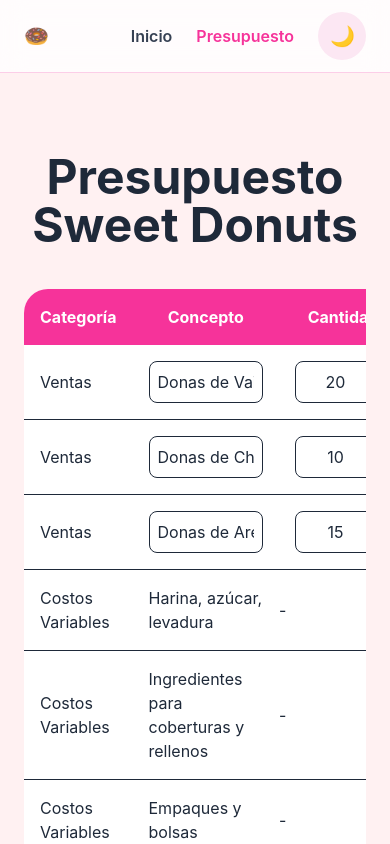
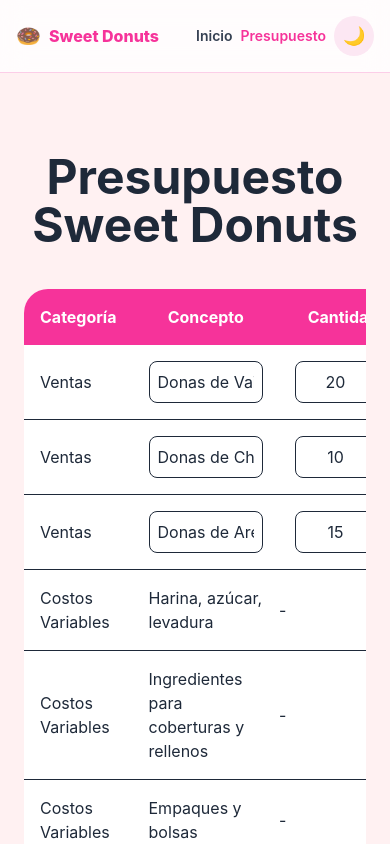
Before and after one commit to SergioGodPlay/SweetDonuts, a React (Vite) app: page /presupuesto in a window 390 px wide. Shown: the top 844 px of the page. Built offline with nearby package versions, Linux system fonts and the light colour scheme.

Commit message:
arrreglada navbar

```diff
--- a/src/components/NavBar.tsx
+++ b/src/components/NavBar.tsx
@@ -1,9 +1,8 @@
-import type { Dispatch, SetStateAction } from "react";
 import { Link, NavLink } from "react-router-dom";
 
 type NavbarProps = {
   darkMode: boolean;
-  setDarkMode: Dispatch<SetStateAction<boolean>>;
+  setDarkMode: (value: boolean) => void;
 };
 
 export const Navbar = ({ darkMode, setDarkMode }: NavbarProps) => {
@@ -21,28 +20,60 @@ export const Navbar = ({ darkMode, setDarkMode }: NavbarProps) => {
         dark:border-gray-800
       "
     >
-      <div className="max-w-7xl mx-auto px-6 h-18 flex items-center justify-between">
+      <div
+        className="
+          max-w-7xl
+          mx-auto
+          px-4
+          h-18
+          flex
+          items-center
+          justify-between
+          gap-2
+        "
+      >
         {/* Logo */}
         <Link
           to="/"
           className="
-    text-xl
-    md:text-3xl
-    font-extrabold
+    flex
+    items-center
+    gap-2
+    min-w-0
     text-pink-500
     hover:scale-105
     transition
   "
         >
-          🍩 <span className="hidden sm:inline">Sweet Donuts</span>
+          <span className="text-xl sm:text-2xl md:text-3xl">🍩</span>
+
+          <span
+            className="
+      text-base
+      sm:text-xl
+      md:text-3xl
+      font-extrabold
+      truncate
+    "
+          >
+            Sweet Donuts
+          </span>
         </Link>
 
         {/* Menú */}
-        <div className="flex items-center gap-6">
+        <div
+          className="
+            flex
+            items-center
+            gap-2
+            sm:gap-4
+            md:gap-6
+          "
+        >
           <NavLink
             to="/"
             className={({ isActive }) =>
-              `font-semibold transition hover:text-pink-500 ${
+              `text-sm md:text-base font-semibold transition hover:text-pink-500 ${
                 isActive ? "text-pink-500" : "text-gray-700 dark:text-gray-300"
               }`
             }
@@ -53,7 +84,7 @@ export const Navbar = ({ darkMode, setDarkMode }: NavbarProps) => {
           <NavLink
             to="/presupuesto"
             className={({ isActive }) =>
-              `font-semibold transition hover:text-pink-500 ${
+              `text-sm md:text-base font-semibold transition hover:text-pink-500 ${
                 isActive ? "text-pink-500" : "text-gray-700 dark:text-gray-300"
               }`
             }
@@ -61,19 +92,25 @@ export const Navbar = ({ darkMode, setDarkMode }: NavbarProps) => {
             Presupuesto
           </NavLink>
 
-          {/* Botón tema */}
+          {/* Tema */}
           <button
             onClick={() => setDarkMode(!darkMode)}
             className="
-              w-12
-              h-12
+              w-10
+              h-10
+              md:w-12
+              md:h-12
               rounded-full
               bg-pink-100
               dark:bg-gray-800
               hover:scale-110
               transition
               cursor-pointer
-              text-xl
+              text-lg
+              md:text-xl
+              flex
+              items-center
+              justify-center
             "
           >
             {darkMode ? "☀️" : "🌙"}
```
